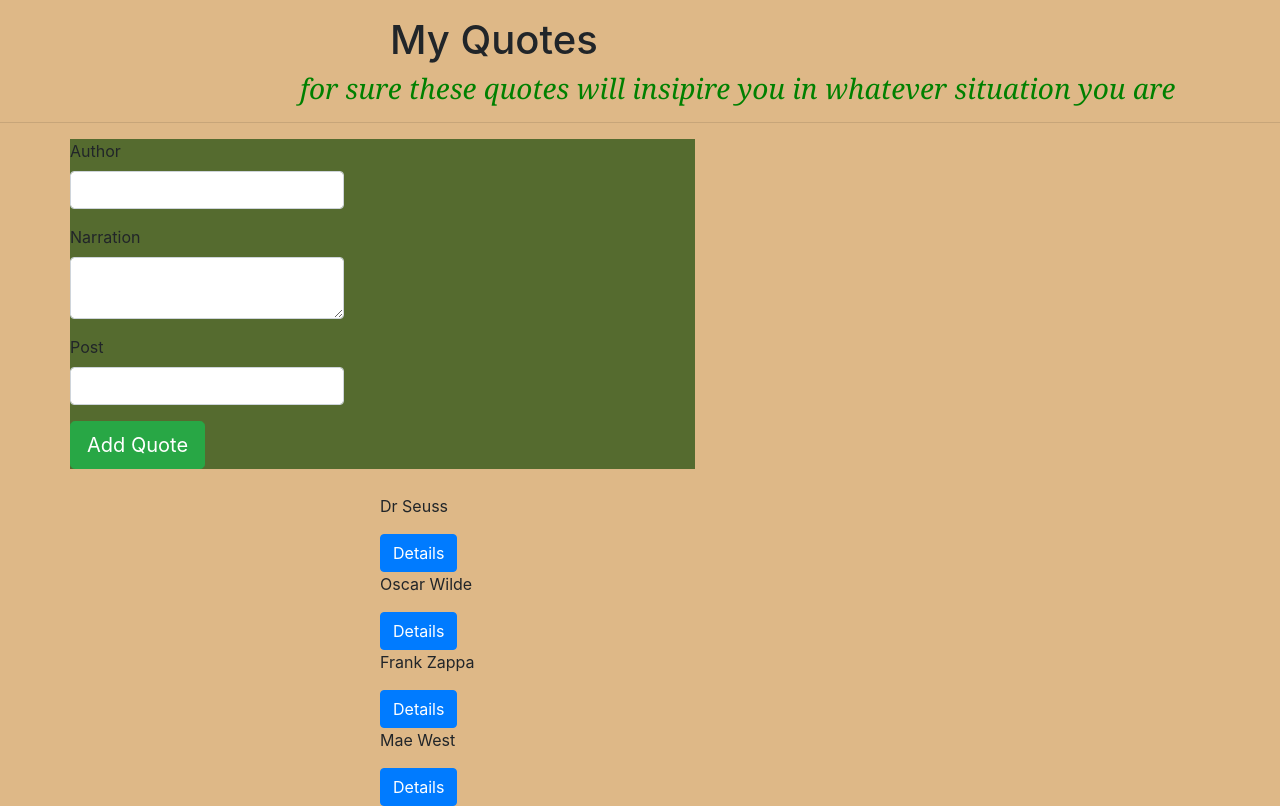
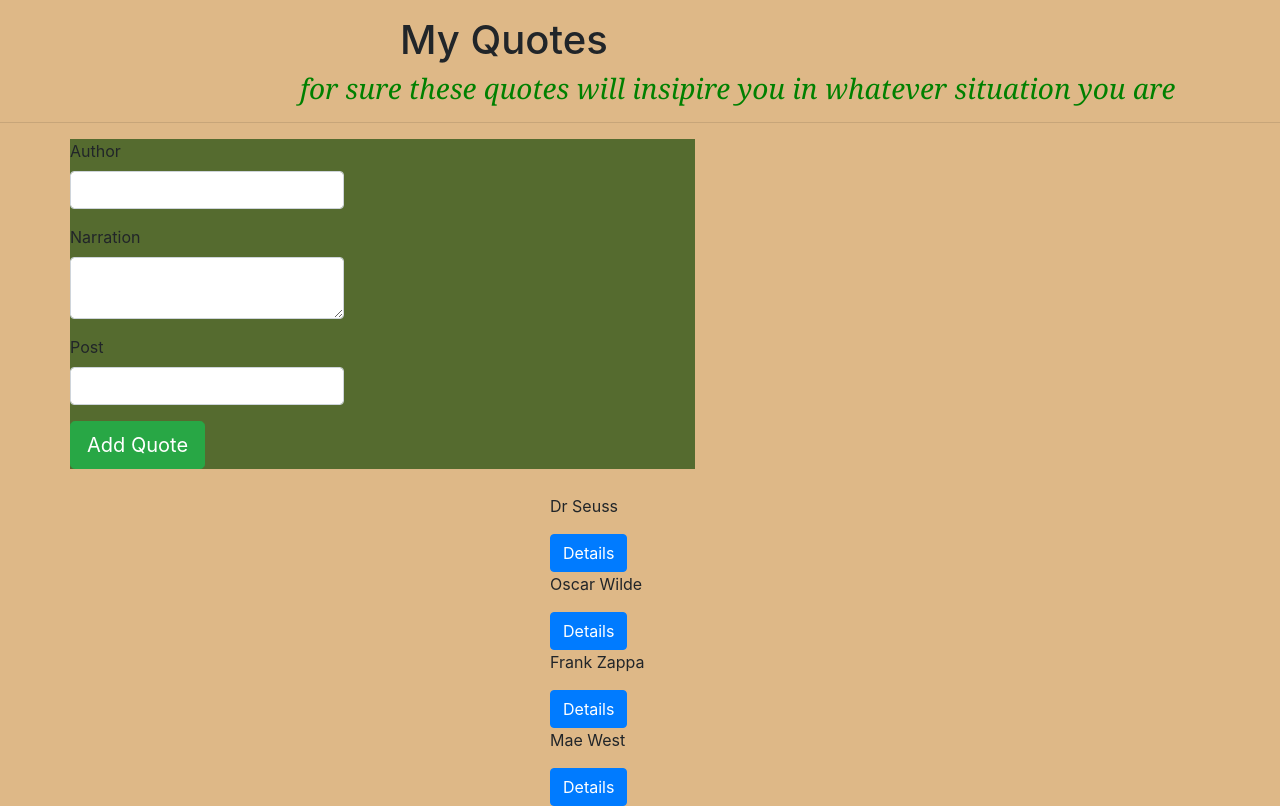
Before and after one commit to Hyacinthe04/quotes-ip, an Angular app: page / in a window 1280 px wide. Built offline with nearby package versions, Linux system fonts and the light colour scheme.

Commit message:
adding css

```diff
--- a/src/app/quote/quote.component.css
+++ b/src/app/quote/quote.component.css
@@ -1,9 +1,9 @@
 .public{
-    margin-left: 380px;
+    margin-left: 550px;
     padding-top: 25px;
 }
 h1{
-    margin-left: 390px;
+    margin-left: 400px;
 }
 h3{
     margin-left: 300px;
```
